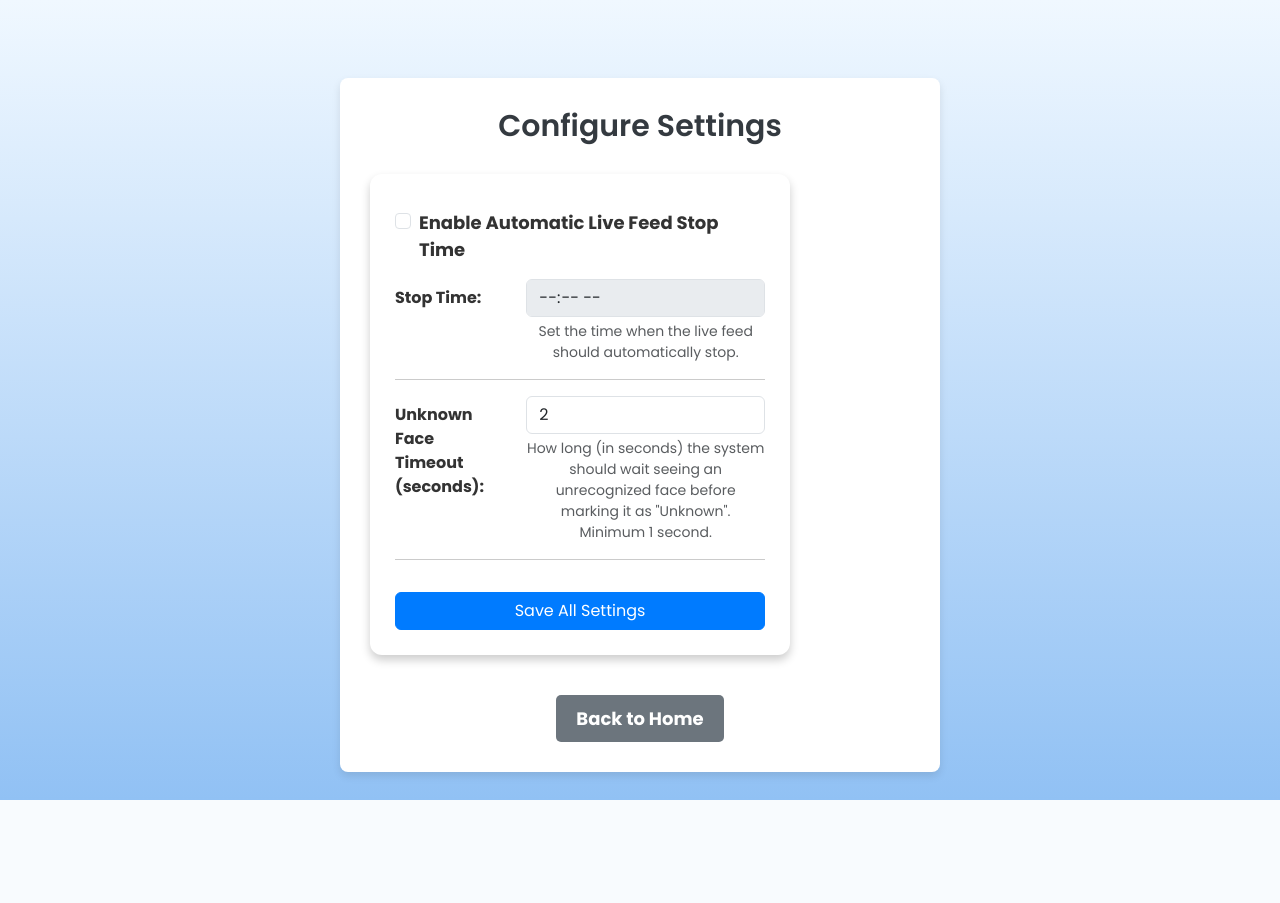
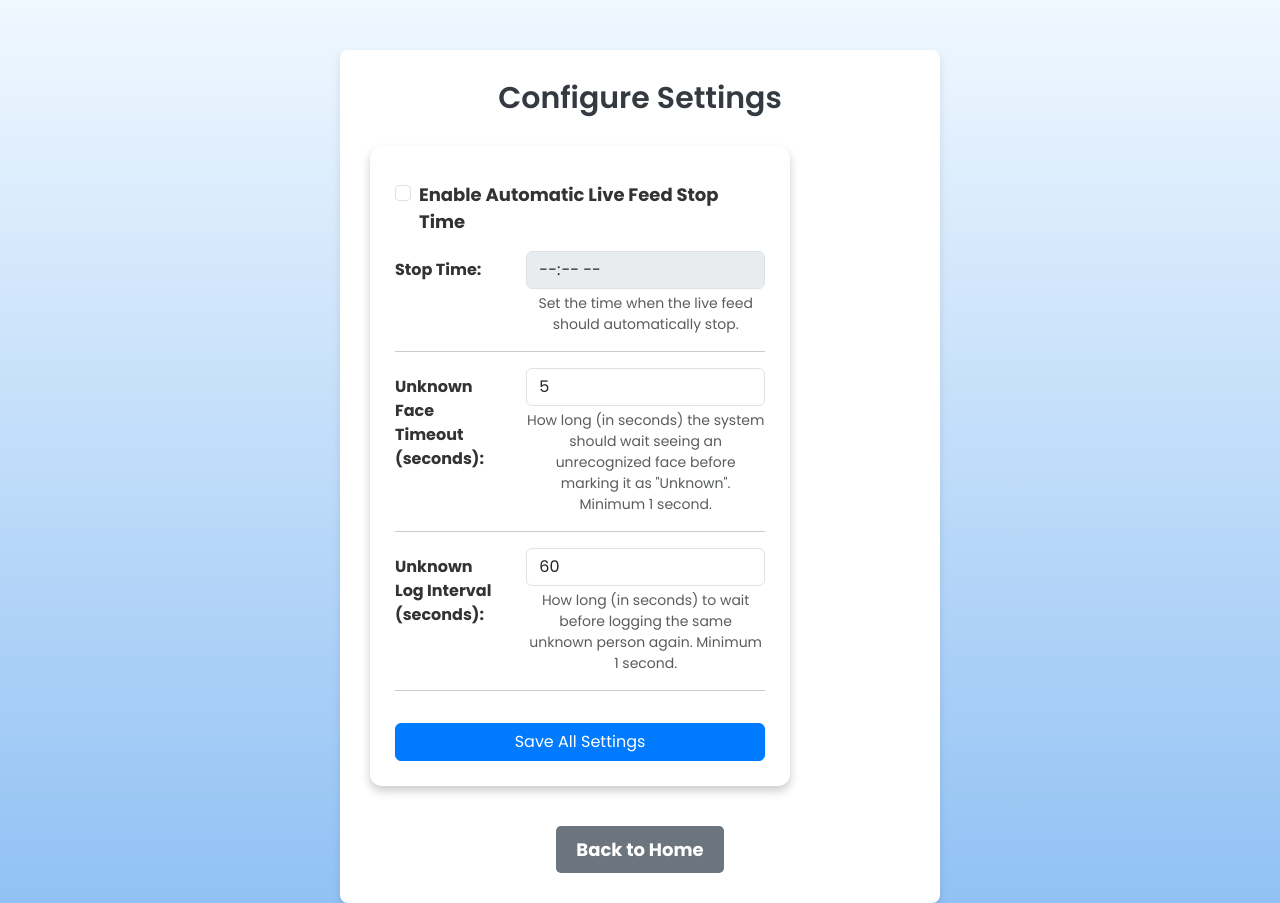
Before and after one commit to Abhinav-Sharmaaaa/Face-Recognition-Attendance-App, a Flask app: page /configure in a window 1280 px wide. Before the commit the page ends 800 px from the top, so only its background shows below. Run offline with Flask 3, Linux system fonts and the light colour scheme; the visitor is signed in with stand-in values (Sample User, id 1); parts of the project's set-up code (start-up, migrations or seed data) failed here and were passed over; some libraries are stand-ins or nearby versions.

Commit message:
unknown person logging impletation

```diff
--- a/app.py
+++ b/app.py
@@ -297,27 +297,13 @@ def generate_frames():
     last_known_faces = {} # Store last detected faces for smoother display
     india_tz = pytz.timezone('Asia/Kolkata') # Timezone for logging
     seen_log_collection = mongo.db.seen_log # Collection for logging ALL sightings
-    last_log_times = {} # Dictionary to track last log time for each person
+    last_log_times = {} # Dictionary to track last log time for each KNOWN person
     log_interval = timedelta(minutes=1) # Set the minimum interval between logs for KNOWN faces
+    last_unknown_log_time = None # Timestamp of the last logged unknown face
+    unknown_log_interval_seconds = config.get('unknown_log_interval_seconds', 60) # Default to 60 seconds if not set
+    unknown_log_interval = timedelta(seconds=unknown_log_interval_seconds)
+    logging.info(f"Unknown face log interval set to: {unknown_log_interval_seconds} seconds.")
 
-    # --- Load and Validate Unknown Face Timeout ---
-    try:
-        # Load from config, default to 5 if missing or invalid type later
-        unknown_face_timeout_sec = config.get('unknown_face_timeout', 5)
-        # Ensure it's an integer
-        unknown_face_timeout_sec = int(unknown_face_timeout_sec)
-        # Ensure it's at least 1 second
-        if unknown_face_timeout_sec < 1:
-            logging.warning(f"Configured unknown_face_timeout ({unknown_face_timeout_sec}) is less than 1. Defaulting to 5 seconds.")
-            unknown_face_timeout_sec = 5
-    except (ValueError, TypeError):
-        logging.warning(f"Invalid or missing unknown_face_timeout ('{config.get('unknown_face_timeout')}') in config. Defaulting to 5 seconds.")
-        unknown_face_timeout_sec = 5
-    logging.info(f"Using unknown face timeout: {unknown_face_timeout_sec} seconds.")
-    # --- End Timeout Loading ---
-
-    unknown_face_start_time = None # Track when an unknown face sequence started
-    last_frame_had_unknown = False # Track if the *previous* processed frame had an unknown face
 
     while True:
         success, frame = cap.read()
@@ -405,10 +391,6 @@ def generate_frames():
 
                     # --- Known Face Logging ---
                     if recognized_user_name:
-                        # Reset unknown face tracking if a known face is seen
-                        unknown_face_start_time = None
-                        last_frame_had_unknown = False
-
                         now = current_time_india
                         last_logged = last_log_times.get(recognized_user_name)
                         if last_logged is None or (now - last_logged) >= log_interval:
@@ -421,57 +403,47 @@ def generate_frames():
                             except Exception as db_err:
                                 logging.error(f"Error inserting known sighting log for {recognized_user_name}: {db_err}")
 
-                    # --- Unknown Face Logging (with Timeout) ---
-                    elif status_text == "Unknown Face":
-                        if not last_frame_had_unknown:
-                            # First time seeing an unknown face in this sequence
-                            unknown_face_start_time = current_time_india
-                            last_frame_had_unknown = True
-                            logging.debug(f"Unknown face detected, starting timer at {unknown_face_start_time}.")
-                        else:
-                            # Continuously seeing unknown face, check timeout
-                            if unknown_face_start_time and (current_time_india - unknown_face_start_time) >= timedelta(seconds=unknown_face_timeout_sec):
-                                logging.info(f"Unknown face timeout ({unknown_face_timeout_sec}s) reached. Logging.")
+                    # --- Unknown/Low Match/Error Face Logging (with Interval) ---
+                    # Log if status is "Unknown Face", "Low Match", or "Processing Error"
+                    elif status_text == "Unknown Face" or status_text.startswith("Low Match") or status_text == "Processing Error":
+                        now = current_time_india
+                        # Check if interval has passed since last unknown log
+                        if last_unknown_log_time is None or (now - last_unknown_log_time) >= unknown_log_interval:
+                            # Determine log type based on status
+                            if status_text == "Processing Error":
+                                log_entry['type'] = 'processing_error_sighting' # More specific type
+                                log_entry['error_details'] = "Failed to generate face embedding" # Add context
+                            else:
                                 log_entry['type'] = 'unknown_sighting'
-                                # Optionally add cropped face image
-                                try:
-                                    (x, y, w, h) = box
-                                    if x >= 0 and y >= 0 and w > 0 and h > 0 and x + w <= processing_frame.shape[1] and y + h <= processing_frame.shape[0]:
-                                        cropped_face = processing_frame[y:y+h, x:x+w]
-                                        if cropped_face.size > 0:
-                                            _, buffer = cv2.imencode('.jpg', cropped_face)
-                                            log_entry['face_image_base64'] = base64.b64encode(buffer).decode('utf-8')
-                                        else: logging.warning("Cropped unknown face is empty, logging without image.")
-                                    else: logging.warning(f"Invalid box coordinates for cropping unknown face: {box}, frame shape: {processing_frame.shape}")
 
-                                    seen_log_collection.insert_one(log_entry)
-                                    logging.info(f"Logged unknown face sighting {'with image' if 'face_image_base64' in log_entry else 'without image'}.")
+                            # Optionally add cropped face image (attempt even for errors if box exists)
+                            try:
+                                (x, y, w, h) = box
+                                if x >= 0 and y >= 0 and w > 0 and h > 0 and x + w <= processing_frame.shape[1] and y + h <= processing_frame.shape[0]:
+                                    cropped_face = processing_frame[y:y+h, x:x+w]
+                                    if cropped_face.size > 0:
+                                        _, buffer = cv2.imencode('.jpg', cropped_face)
+                                        log_entry['face_image_base64'] = base64.b64encode(buffer).decode('utf-8')
+                                    else: logging.warning("Cropped unknown/low match face is empty, logging without image.")
+                                else: logging.warning(f"Invalid box coordinates for cropping unknown/low match face: {box}, frame shape: {processing_frame.shape}")
+                            except Exception as img_err:
+                                 logging.error(f"Error processing image for unknown/low match sighting log: {img_err}")
+                                 # Clear potentially partial image data if error occurred
+                                 log_entry.pop('face_image_base64', None)
 
-                                    # Reset timer *only* after logging to prevent immediate re-logging
-                                    unknown_face_start_time = None
-                                    # DO NOT reset last_frame_had_unknown here. It will be handled based on the *next* frame's status.
+                            # Attempt to insert the log entry AFTER image processing attempt
+                            try:
+                                seen_log_collection.insert_one(log_entry)
+                                last_unknown_log_time = now # Update last log time
+                                logging.info(f"Logged unknown/low match face sighting ({status_text}) {'with image' if 'face_image_base64' in log_entry else 'without image'}. Interval passed.")
+                            except Exception as db_err:
+                                logging.error(f"Error inserting unknown/low match sighting log into DB: {db_err}")
+                        # else: # Optional: Log that an unknown face was seen but not logged due to interval
+                        #     logging.debug(f"Unknown/low match face detected ({status_text}), but not logged due to interval.")
 
-                                except Exception as log_err:
-                                    logging.error(f"Error preparing or inserting unknown sighting log: {log_err}")
-                        # else: # Timer running but timeout not reached OR timer not running (already logged)
-                        #    logging.debug("Unknown face seen, timeout not reached or already logged.")
-
-                        # Crucially, ensure last_frame_had_unknown is set correctly *for the next iteration*
-                        last_frame_had_unknown = True # Since this frame *is* unknown
-
-                    # --- Other Statuses (Low Match, Error) ---
-                    else: # Status is NOT 'Unknown Face' and NOT 'known_sighting'
-                        # Reset unknown face tracking if status is not 'Unknown Face'
-                        unknown_face_start_time = None
-                        last_frame_had_unknown = False
-                        # Currently not logging low matches or errors to seen_log
+                    # --- Other Statuses (Currently not logged) ---
 
                 # --- End Logging Sighting Logic ---
-
-            else: # No box detected in this frame
-                # Reset unknown face tracking if no face is detected
-                unknown_face_start_time = None
-                last_frame_had_unknown = False
 
             # Update last known faces for display smoothing
             last_known_faces = current_detected_faces if box else {} # Use current if box detected, else clear
@@ -823,6 +795,36 @@ def configure():
     config = load_config()
 
     if request.method == 'POST':
+        # --- Unknown Face Log Interval Handling ---
+        unknown_interval_str = request.form.get('unknown_log_interval_seconds')
+        unknown_interval_flash = {'message': "", 'category': "info"} # Default category
+
+        if unknown_interval_str is not None: # Check if the field exists
+            try:
+                unknown_interval_val = int(unknown_interval_str)
+                if unknown_interval_val >= 1: # Minimum interval of 1 second
+                    config['unknown_log_interval_seconds'] = unknown_interval_val
+                    unknown_interval_flash['message'] = f"Unknown face log interval successfully set to {unknown_interval_val} seconds."
+                    unknown_interval_flash['category'] = "success"
+                    logging.info(f"Configuration updated: unknown_log_interval_seconds = {unknown_interval_val}")
+                else:
+                    unknown_interval_flash['message'] = "Unknown face log interval must be 1 second or greater. Value not saved."
+                    unknown_interval_flash['category'] = "warning"
+                    logging.warning(f"Invalid unknown_log_interval_seconds value received: {unknown_interval_val}. Not saved.")
+            except (ValueError, TypeError):
+                unknown_interval_flash['message'] = "Invalid input for unknown face log interval. Please enter a whole number (e.g., 60). Value not saved."
+                unknown_interval_flash['category'] = "warning"
+                logging.warning(f"Invalid unknown_log_interval_seconds input received: '{unknown_interval_str}'. Not saved.")
+            except Exception as e:
+                logging.error(f"Error processing unknown_log_interval_seconds '{unknown_interval_str}': {e}")
+                unknown_interval_flash['message'] = "An unexpected error occurred saving the unknown face log interval."
+                unknown_interval_flash['category'] = "error"
+        else:
+             # This case might occur if the field name is wrong in the HTML or request is malformed
+             unknown_interval_flash['message'] = "Unknown face log interval field was missing from the request. Value not saved."
+             unknown_interval_flash['category'] = "warning"
+             logging.warning("unknown_log_interval_seconds field missing from POST request.")
+
         # --- Stop Time Handling ---
         enable_stop_time = request.form.get('enable_stop_time') == 'on'
         stop_time_str = request.form.get('stop_time')
@@ -861,39 +863,34 @@ def configure():
         stop_time_flash = {'message': flash_message, 'category': flash_category}
 
 
-        # --- Unknown Face Timeout Handling ---
-        unknown_timeout_str = request.form.get('unknown_face_timeout')
-        unknown_timeout_flash = {'message': "", 'category': "info"} # Default category
+        # --- Unknown Face Log Interval Handling ---
+        unknown_interval_str = request.form.get('unknown_log_interval_seconds')
+        unknown_interval_flash = {'message': "", 'category': "info"} # Default category
 
-        if unknown_timeout_str is not None: # Check if the field exists in the form data
+        if unknown_interval_str is not None: # Check if the field exists
             try:
-                unknown_timeout_val = int(unknown_timeout_str)
-                if unknown_timeout_val >= 1:
-                    # Valid input, update config
-                    config['unknown_face_timeout'] = unknown_timeout_val
-                    unknown_timeout_flash['message'] = f"Unknown face timeout successfully set to {unknown_timeout_val} seconds."
-                    unknown_timeout_flash['category'] = "success"
-                    logging.info(f"Configuration updated: unknown_face_timeout = {unknown_timeout_val}")
+                unknown_interval_val = int(unknown_interval_str)
+                if unknown_interval_val >= 1: # Minimum interval of 1 second
+                    config['unknown_log_interval_seconds'] = unknown_interval_val
+                    unknown_interval_flash['message'] = f"Unknown face log interval successfully set to {unknown_interval_val} seconds."
+                    unknown_interval_flash['category'] = "success"
+                    logging.info(f"Configuration updated: unknown_log_interval_seconds = {unknown_interval_val}")
                 else:
-                    # Input is integer but less than 1
-                    unknown_timeout_flash['message'] = "Unknown face timeout must be 1 second or greater. Value not saved."
-                    unknown_timeout_flash['category'] = "warning"
-                    logging.warning(f"Invalid unknown_face_timeout value received: {unknown_timeout_val}. Not saved.")
+                    unknown_interval_flash['message'] = "Unknown face log interval must be 1 second or greater. Value not saved."
+                    unknown_interval_flash['category'] = "warning"
+                    logging.warning(f"Invalid unknown_log_interval_seconds value received: {unknown_interval_val}. Not saved.")
             except (ValueError, TypeError):
-                # Input is not a valid integer
-                unknown_timeout_flash['message'] = "Invalid input for unknown face timeout. Please enter a whole number (e.g., 5). Value not saved."
-                unknown_timeout_flash['category'] = "warning"
-                logging.warning(f"Invalid unknown_face_timeout input received: '{unknown_timeout_str}'. Not saved.")
+                unknown_interval_flash['message'] = "Invalid input for unknown face log interval. Please enter a whole number (e.g., 60). Value not saved."
+                unknown_interval_flash['category'] = "warning"
+                logging.warning(f"Invalid unknown_log_interval_seconds input received: '{unknown_interval_str}'. Not saved.")
             except Exception as e:
-                # Catch other potential errors during processing
-                logging.error(f"Error processing unknown_face_timeout '{unknown_timeout_str}': {e}")
-                unknown_timeout_flash['message'] = "An unexpected error occurred saving the unknown face timeout."
-                unknown_timeout_flash['category'] = "error"
+                logging.error(f"Error processing unknown_log_interval_seconds '{unknown_interval_str}': {e}")
+                unknown_interval_flash['message'] = "An unexpected error occurred saving the unknown face log interval."
+                unknown_interval_flash['category'] = "error"
         else:
-             # Handle case where the field might be missing from the form entirely (shouldn't happen with standard form submission)
-             unknown_timeout_flash['message'] = "Unknown face timeout field was missing from the request. Value not saved."
-             unknown_timeout_flash['category'] = "warning"
-             logging.warning("unknown_face_timeout field missing from POST request.")
+             unknown_interval_flash['message'] = "Unknown face log interval field was missing from the request. Value not saved."
+             unknown_interval_flash['category'] = "warning"
+             logging.warning("unknown_log_interval_seconds field missing from POST request.")
 
 
         # --- Save Configuration and Flash Messages ---
@@ -902,30 +899,33 @@ def configure():
             # Flash messages after saving is confirmed successful
             if stop_time_flash.get('message'):
                  flash(stop_time_flash['message'], stop_time_flash['category'])
-            if unknown_timeout_flash.get('message'):
-                 flash(unknown_timeout_flash['message'], unknown_timeout_flash['category'])
+            if unknown_interval_flash.get('message'):
+                 flash(unknown_interval_flash['message'], unknown_interval_flash['category'])
         except Exception as e:
             logging.error(f"Error saving configuration: {e}")
             flash("Failed to save one or more configuration settings.", "error")
+            # Still redirect even on save error
+            return redirect(url_for('configure'))
 
         # Redirect back to configure page after POST to show updated values/flash messages
         return redirect(url_for('configure'))
 
     # GET request
+    # Load interval for GET request, ensuring it's an int and >= 1 for display
+    try:
+        unknown_log_interval_seconds = int(config.get('unknown_log_interval_seconds', 60)) # Default 60s
+        if unknown_log_interval_seconds < 1:
+            unknown_log_interval_seconds = 60 # Default to 60 if stored value is invalid
+    except (ValueError, TypeError):
+        unknown_log_interval_seconds = 60 # Default to 60 if stored value is not an int
+
     current_stop_time = config.get('stop_time', '')
     stop_time_enabled = config.get('stop_time_enabled', False)
-    # Load timeout for GET request, ensuring it's an int and >= 1 for display
-    try:
-        unknown_face_timeout = int(config.get('unknown_face_timeout', 5))
-        if unknown_face_timeout < 1:
-            unknown_face_timeout = 5 # Default to 5 if stored value is invalid
-    except (ValueError, TypeError):
-        unknown_face_timeout = 5 # Default to 5 if stored value is not an int
 
     return render_template('configure.html',
                            current_stop_time=current_stop_time,
                            stop_time_enabled=stop_time_enabled,
-                           unknown_face_timeout=unknown_face_timeout) # Pass validated value to template
+                           unknown_log_interval_seconds=unknown_log_interval_seconds) # Pass validated value to template
 
 
 # Removed upload_photo route as registration handles uploads now.
--- a/config.json
+++ b/config.json
@@ -1,5 +1,5 @@
 {
     "stop_time": "14:56",
     "stop_time_enabled": false,
-    "unknown_face_timeout": 2
+    "unknown_face_timeout": 3
 }
--- a/templates/configure.html
+++ b/templates/configure.html
@@ -105,6 +105,18 @@
 
             <hr> <!-- Separator -->
 
+            <!-- Unknown Log Interval Setting -->
+            <div class="mb-3 row">
+                <label for="unknown_log_interval_seconds" class="col-sm-4 col-form-label">Unknown Log Interval (seconds):</label>
+                <div class="col-sm-8">
+                    <input type="number" class="form-control" id="unknown_log_interval_seconds" name="unknown_log_interval_seconds"
+                           value="{{ unknown_log_interval_seconds | default(60) }}" min="1" required>
+                    <div class="form-text">How long (in seconds) to wait before logging the same unknown person again. Minimum 1 second.</div>
+                </div>
+            </div>
+
+            <hr> <!-- Separator -->
+
             <button type="submit" class="btn btn-primary mt-3 w-100">Save All Settings</button>
         </form>
          <div class="button-container">
```
Also changed, not shown: templates/seen_log.html (+25 -4 lines).
